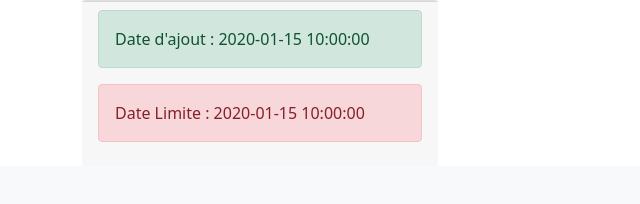
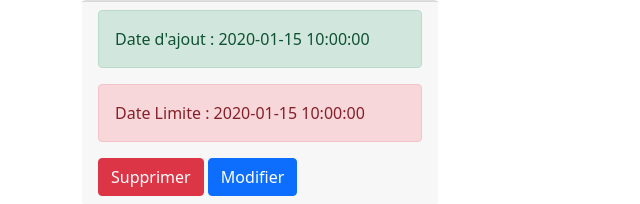
Before and after one commit to Khaled-Bribri/Hackathon, a PHP site: template src/View/product/list.html.twig in a window 1280 px wide. Shown: the part 698-902 px from the top of the page, without its empty margins (0-640 px from the left). Before the commit the page ends 840 px from the top, so only its background shows below. Run offline with PHP 8.4, Linux system fonts and the light colour scheme; the template is opened without the code that fills it: most values are stand-ins (such as "Sample title", 1, 10 or a date in 2020); some libraries are stand-ins or nearby versions.

Commit message:
Update list.html.twig

```diff
--- a/src/View/product/list.html.twig
+++ b/src/View/product/list.html.twig
@@ -38,8 +38,12 @@
 							Date Limite :
 							{{ product.DateExpiration }}
 
+
 						</div>
+						<a href="/products/deleteproduct?id={{product.id}}" type="button" class="btn btn-danger">Supprimer</a>
+						<a href="/products/editproduct?id={{product.id}}" type="button" class="btn btn-primary">Modifier</a>
 					</div>
+
 				</div>
 			{% endfor %}
 		</div>
```
